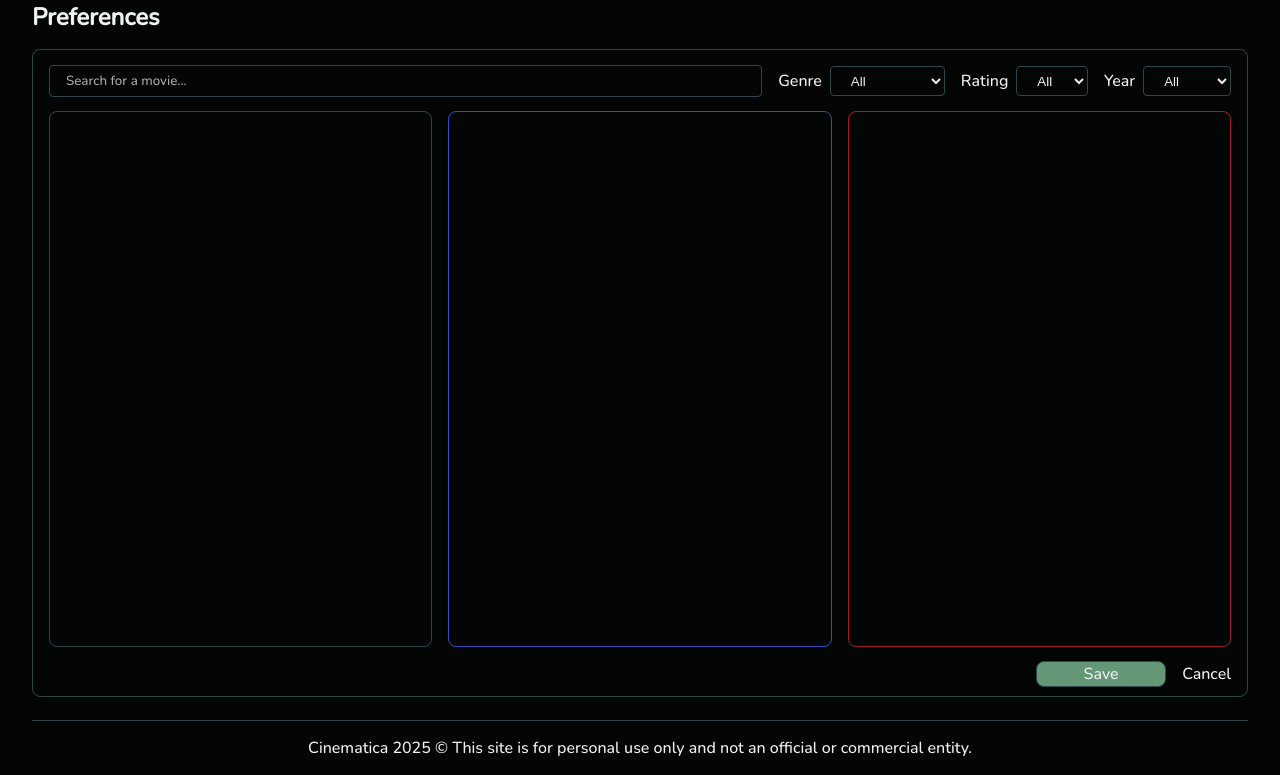
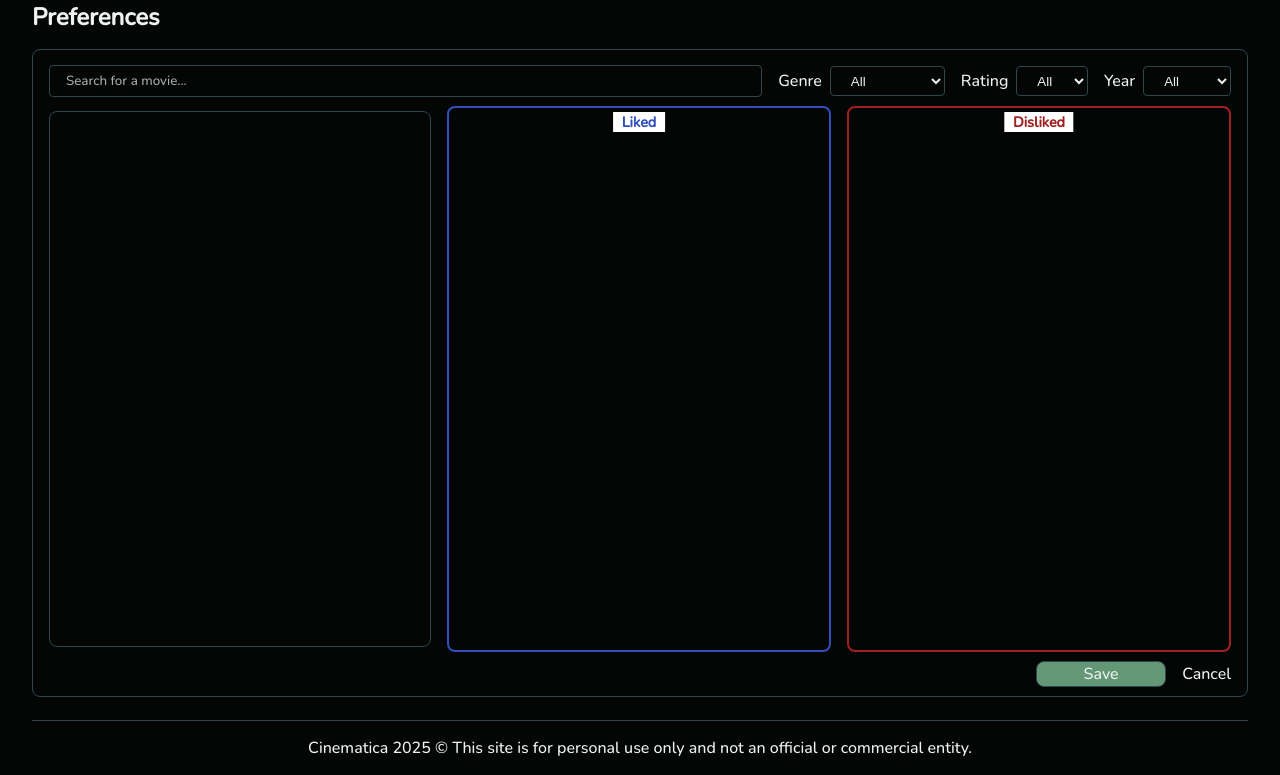
Before and after one commit to AndriaBeridze/Cinematica, a Django app: page /preferences/ in a window 1280 px wide. Shown: the part 79-854 px from the top of the page. Run offline with Django 5.2, Linux system fonts and the light colour scheme; the visitor is signed in with stand-in values (Sample User, id 1); data that the repository does not hold is empty.

Commit message:
added liked/disliked labels

```diff
--- a/static/css/styles.css
+++ b/static/css/styles.css
@@ -445,12 +445,44 @@
   margin: 0;
   padding: 0;
 }
-.preferences .sort #liked {
-  border-color: #2f50ba !important;
+
+#liked, #disliked {
+  position: relative;
+  border: 2px solid;
+  padding-top: 0.5em;
 }
-.preferences .sort #disliked {
-  border-color: #a02020 !important;
+
+#liked {
+  border-color: #2f50ba;
 }
+#disliked {
+  border-color: #a02020;
+}
+
+#liked::before,
+#disliked::before {
+  position: absolute;
+  top: 0.25em;
+  left: 50%;
+  transform: translateX(-50%);
+  background-color: white;
+  padding: 0 0.6em;
+  font-weight: bold;
+  font-size: 0.9em;
+  z-index: 1;
+  pointer-events: none;
+}
+
+#liked::before {
+  content: "Liked";
+  color: #2f50ba;
+}
+
+#disliked::before {
+  content: "Disliked";
+  color: #a02020;
+}
+
 .preferences .options {
   height: 1.5rem;
   display: flex;
```
